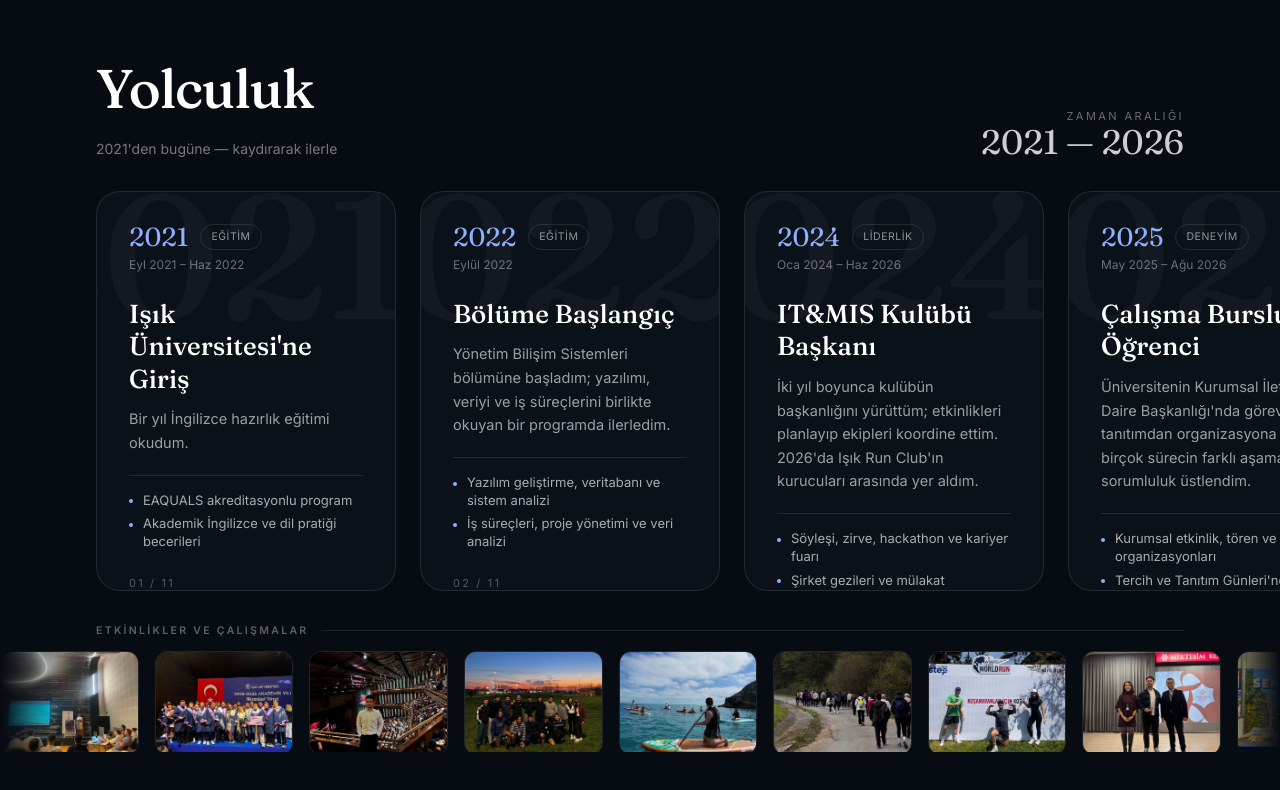
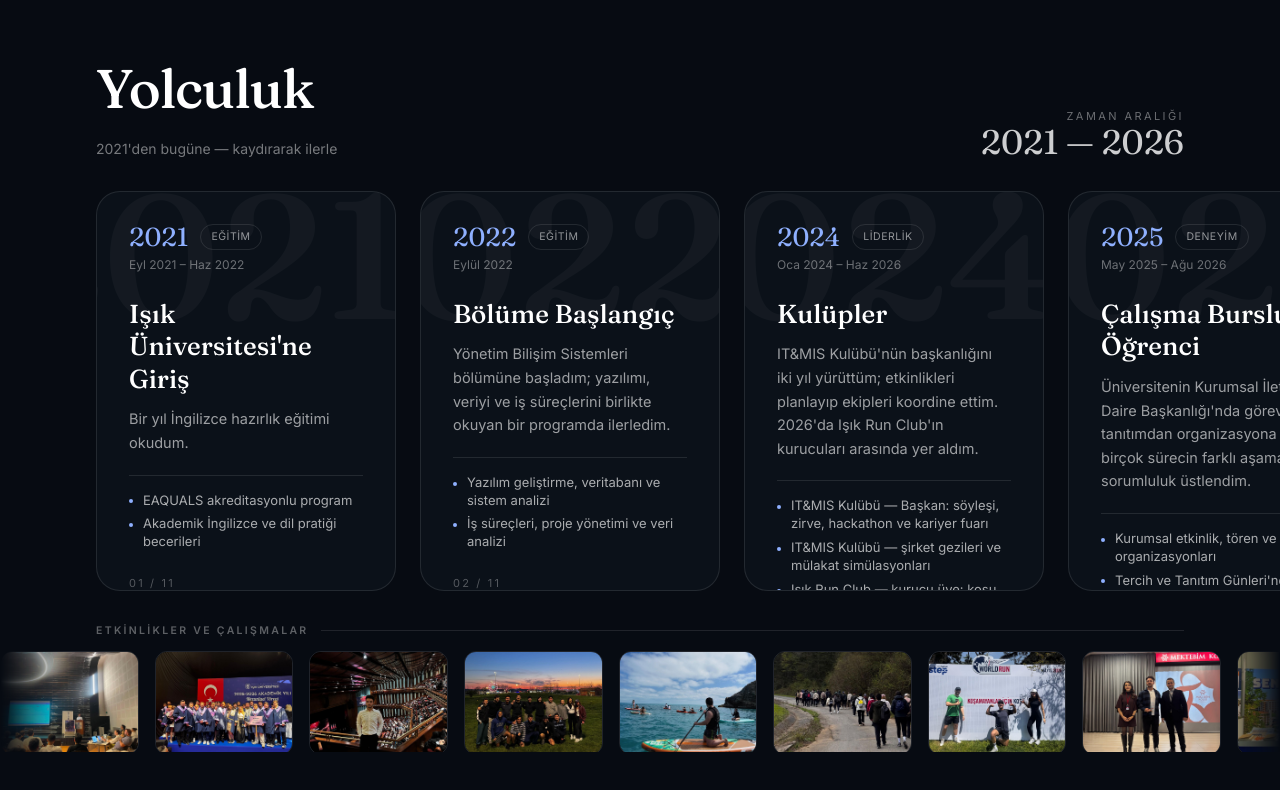
Before and after one commit to tolguner/tolguner.github.io, a Next.js app: page / in a window 1280 px wide. Shown: the part 1834-2624 px from the top of the page. Built offline with nearby package versions, Linux system fonts and the light colour scheme; no server answers.

Commit message:
content(site): 3. yolculuk karti 'Kulupler' oldu, iki kulup de anlatiliyor

```diff
--- a/src/content-home.ts
+++ b/src/content-home.ts
@@ -60,7 +60,7 @@ export const home: Record<Lang, HomeDict> = {
       stops: [
         { year: "2021", period: "Eyl 2021 – Haz 2022", title: "Işık Üniversitesi'ne Giriş", text: "Bir yıl İngilizce hazırlık eğitimi okudum.", tag: "Eğitim", details: ["EAQUALS akreditasyonlu program", "Akademik İngilizce ve dil pratiği becerileri"] },
         { year: "2022", period: "Eylül 2022", title: "Bölüme Başlangıç", text: "Yönetim Bilişim Sistemleri bölümüne başladım; yazılımı, veriyi ve iş süreçlerini birlikte okuyan bir programda ilerledim.", tag: "Eğitim", details: ["Yazılım geliştirme, veritabanı ve sistem analizi", "İş süreçleri, proje yönetimi ve veri analizi"] },
-        { year: "2024", period: "Oca 2024 – Haz 2026", title: "IT&MIS Kulübü Başkanı", text: "İki yıl boyunca kulübün başkanlığını yürüttüm; etkinlikleri planlayıp ekipleri koordine ettim. 2026'da Işık Run Club'ın kurucuları arasında yer aldım.", tag: "Liderlik", details: ["Söyleşi, zirve, hackathon ve kariyer fuarı", "Şirket gezileri ve mülakat simülasyonları", "Işık Run Club — kurucu üye: sportif ve sosyal alanda organizasyon"] },
+        { year: "2024", period: "Oca 2024 – Haz 2026", title: "Kulüpler", text: "IT&MIS Kulübü'nün başkanlığını iki yıl yürüttüm; etkinlikleri planlayıp ekipleri koordine ettim. 2026'da Işık Run Club'ın kurucuları arasında yer aldım.", tag: "Liderlik", details: ["IT&MIS Kulübü — Başkan: söyleşi, zirve, hackathon ve kariyer fuarı", "IT&MIS Kulübü — şirket gezileri ve mülakat simülasyonları", "Işık Run Club — kurucu üye: koşu, trekking ve sosyal etkinlikler"] },
         { year: "2025", period: "May 2025 – Ağu 2026", title: "Çalışma Burslu Öğrenci", text: "Üniversitenin Kurumsal İletişim Daire Başkanlığı'nda görev aldım; tanıtımdan organizasyona kadar birçok sürecin farklı aşamalarında sorumluluk üstlendim.", tag: "Deneyim", details: ["Kurumsal etkinlik, tören ve fuar organizasyonları", "Tercih ve Tanıtım Günleri'nde görevli öğrenci ekibinin koordinasyonu"] },
         { year: "2025", period: "Eki 2025 – Tem 2026", title: "Üniversite Temsilcisi", text: "Unicourse'un üniversite tarafındaki tanıtım ve pazarlama ekibinde yer aldım; firmanın ihtiyaç duyduğu eğitim materyallerinin organizasyonunu yürüttüm.", tag: "Deneyim", details: ["Kampüste tanıtım ve pazarlama faaliyetleri", "Eğitim materyallerinin hazırlanması ve organizasyonu"] },
         { year: "2025", period: "2025", title: "Yazılım Projeleri", text: "Masaüstünden web'e uzanan projelerle kendimi geliştirdim: JavaFX uygulamalarından Spring Boot ve React ile kurulan tam yığın sistemlere geçtim.", tag: "Geliştirme", details: ["Veteriner Yönetim Sistemi — beş kişilik ekipte proje koordinatörü", "Otel Yönetim Sistemi ve SelfWorkout — JavaFX + ilişkisel veritabanı", "REST API, JWT ile yetkilendirme, rol bazlı arayüzler"] },
@@ -165,7 +165,7 @@ export const home: Record<Lang, HomeDict> = {
       stops: [
         { year: "2021", period: "Sep 2021 – Jun 2022", title: "Starting at Işık University", text: "I spent a year in the English preparatory programme.", tag: "Education", details: ["EAQUALS-accredited programme", "Academic English and language practice"] },
         { year: "2022", period: "September 2022", title: "Starting the Degree", text: "I began Management Information Systems, a programme that reads software, data and business processes together.", tag: "Education", details: ["Software development, databases and systems analysis", "Business processes, project management and data analysis"] },
-        { year: "2024", period: "Jan 2024 – Jun 2026", title: "IT&MIS Club President", text: "I ran the club for two years, planning events and coordinating teams. In 2026 I became one of the founders of Işık Run Club.", tag: "Leadership", details: ["Talks, summits, hackathons and career fairs", "Company visits and mock interviews", "Işık Run Club — founding member: organizing on the sports and social side"] },
+        { year: "2024", period: "Jan 2024 – Jun 2026", title: "Student Clubs", text: "I served as president of the IT&MIS Club for two years, planning events and coordinating teams. In 2026 I became one of the founders of Işık Run Club.", tag: "Leadership", details: ["IT&MIS Club — President: talks, summits, hackathons and career fairs", "IT&MIS Club — company visits and mock interviews", "Işık Run Club — founding member: runs, trekking and social events"] },
         { year: "2025", period: "May 2025 – Aug 2026", title: "Work-Study Student", text: "I worked at the university's Corporate Communications Directorate, taking responsibility across many stages of promotion and organization.", tag: "Experience", details: ["Corporate events, ceremonies and fairs", "Coordinating the student staff team at Preference and Promotion Days"] },
         { year: "2025", period: "Oct 2025 – Jul 2026", title: "University Representative", text: "I worked on Unicourse's university-side promotion and marketing team and organized the training materials the company needed.", tag: "Experience", details: ["On-campus promotion and marketing", "Preparing and organizing training materials"] },
         { year: "2025", period: "2025", title: "Software Projects", text: "I grew through projects that ran from desktop to web: JavaFX applications first, then full-stack systems with Spring Boot and React.", tag: "Development", details: ["Veterinary Management System — project coordinator in a five-person team", "Hotel Management System and SelfWorkout — JavaFX + relational databases", "REST APIs, JWT authorization, role-based interfaces"] },
```
